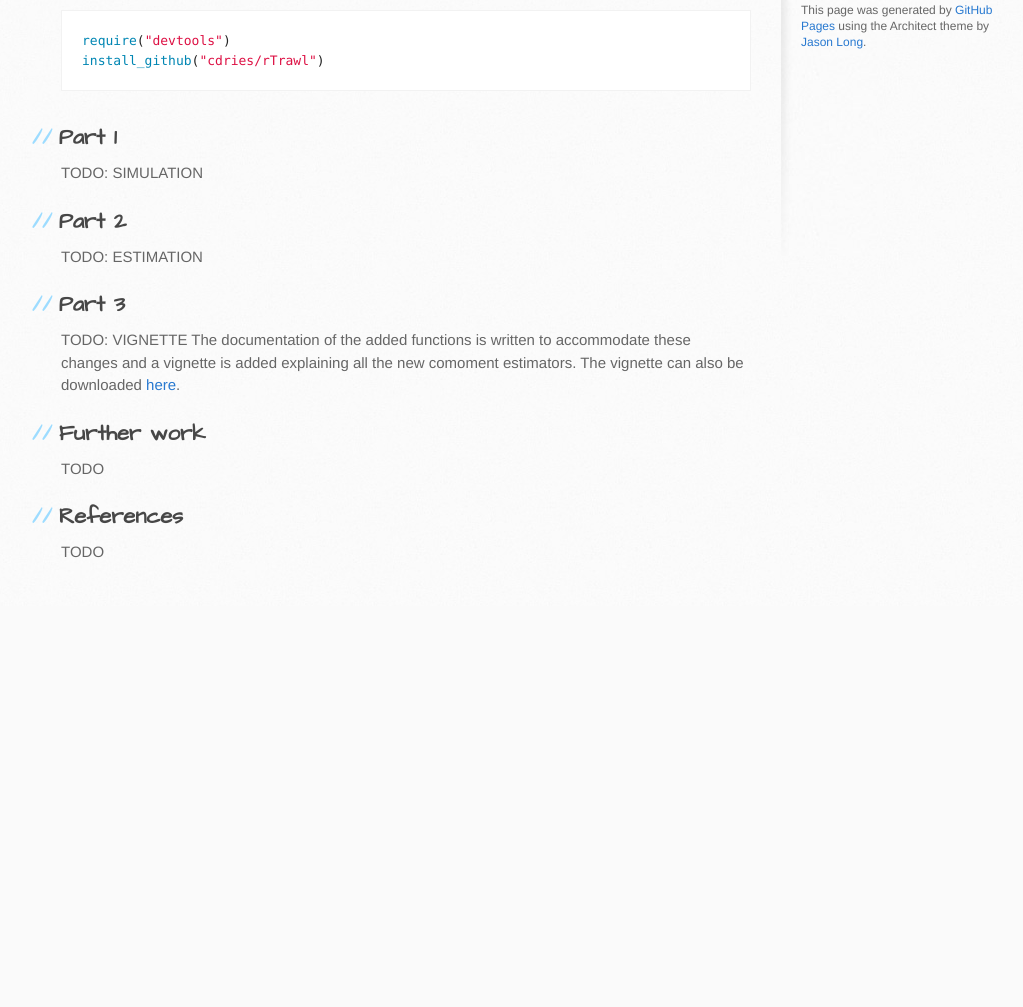
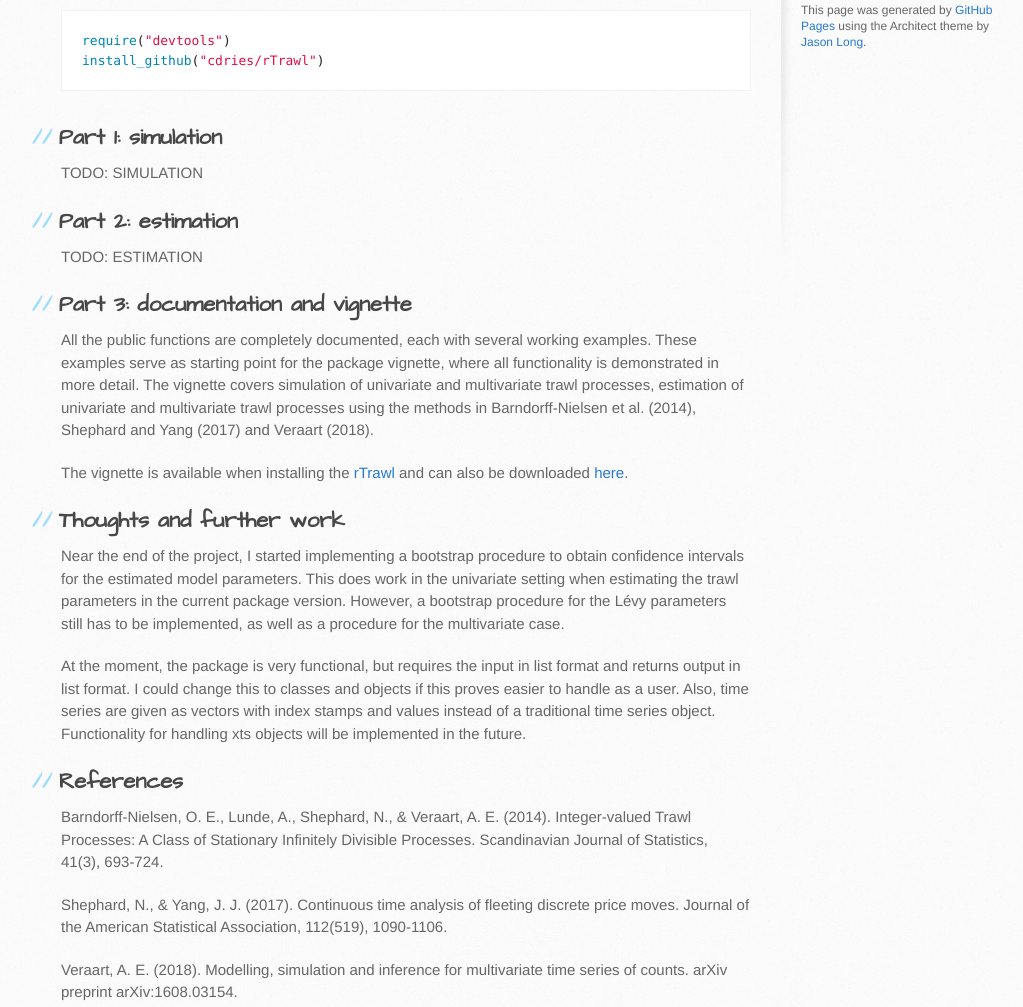
Before and after one commit to cdries/GSoC2018, a plain HTML site: page index.html in a window 1280 px wide. Shown: the part 480-1487 px from the top of the page, without its empty margins (109-1132 px from the left). Before the commit the page ends 1086 px from the top, so only its background shows below. Drawn offline with Linux system fonts and the light colour scheme.

Commit message:
vignette + further work + references

```diff
--- a/index.html
+++ b/index.html
@@ -41,24 +41,32 @@
 <span class="nb">install_github</span>(<span class="s1">"cdries/rTrawl"</span>)</pre>
         </div>
 
-        <h2>Part 1</h2>
+        <h2>Part 1: simulation</h2>
         <p>TODO: SIMULATION</p>
 
 
-        <h2>Part 2</h2>
+        <h2>Part 2: estimation</h2>
         <p>TODO: ESTIMATION</p>
 
 
-        <h2>Part 3</h2>
-        <p>TODO: VIGNETTE The documentation of the added functions is written to accommodate these changes and a vignette is added explaining all the new comoment estimators. The vignette can also be downloaded <a href="https://github.com/cdries/GSoC2018/tree/master/files">here</a>.</p>
+        <h2>Part 3: documentation and vignette</h2>
+        <p>All the public functions are completely documented, each with several working examples. These examples serve as starting point for the package vignette, where all functionality is demonstrated in more detail. The vignette covers simulation of univariate and multivariate trawl processes, estimation of univariate and multivariate trawl processes using the methods in Barndorff-Nielsen et al. (2014), Shephard and Yang (2017) and Veraart (2018).</p>
+
+        <p>The vignette is available when installing the <a href="https://github.com/cdries/rTrawl">rTrawl</a> and can also be downloaded <a href="https://github.com/cdries/GSoC2018/tree/master/files">here</a>.</p>
 
 
-        <h2>Further work</h2>
-        <p>TODO</p>
+        <h2>Thoughts and further work</h2>
+        <p>Near the end of the project, I started implementing a bootstrap procedure to obtain confidence intervals for the estimated model parameters. This does work in the univariate setting when estimating the trawl parameters in the current package version. However, a bootstrap procedure for the Lévy parameters still has to be implemented, as well as a procedure for the multivariate case.</p>
+
+        <p>At the moment, the package is very functional, but requires the input in list format and returns output in list format. I could change this to classes and objects if this proves easier to handle as a user. Also, time series are given as vectors with index stamps and values instead of a traditional time series object. Functionality for handling xts objects will be implemented in the future.</p>
 
 
         <h2>References</h2>
-        <p>TODO</p>   </section>
+        <p>Barndorff‐Nielsen, O. E., Lunde, A., Shephard, N., & Veraart, A. E. (2014). Integer‐valued Trawl Processes: A Class of Stationary Infinitely Divisible Processes. Scandinavian Journal of Statistics, 41(3), 693-724.</p>
+
+        <p>Shephard, N., & Yang, J. J. (2017). Continuous time analysis of fleeting discrete price moves. Journal of the American Statistical Association, 112(519), 1090-1106.</p>
+
+        <p>Veraart, A. E. (2018). Modelling, simulation and inference for multivariate time series of counts. arXiv preprint arXiv:1608.03154.</p>   </section>
 
         <aside id="sidebar">
           <a href="https://github.com/cdries/rTrawl/archive/master.zip" class="button">
```
